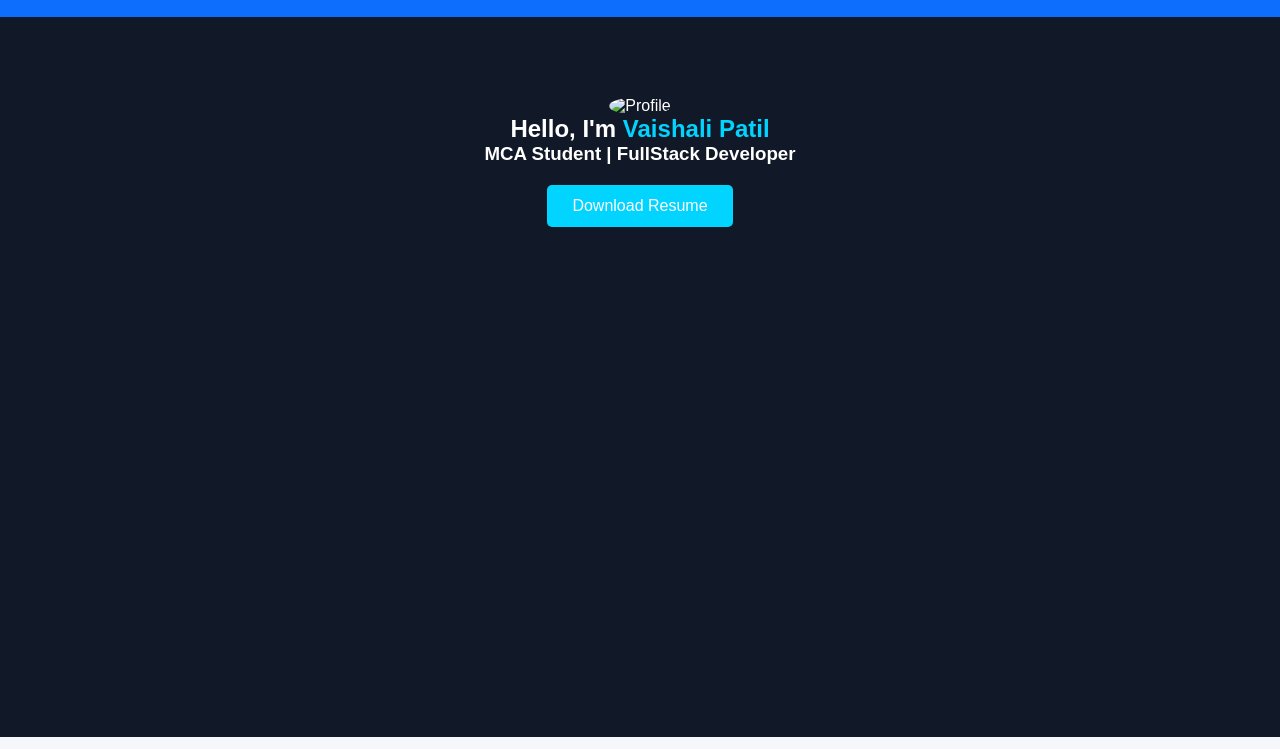
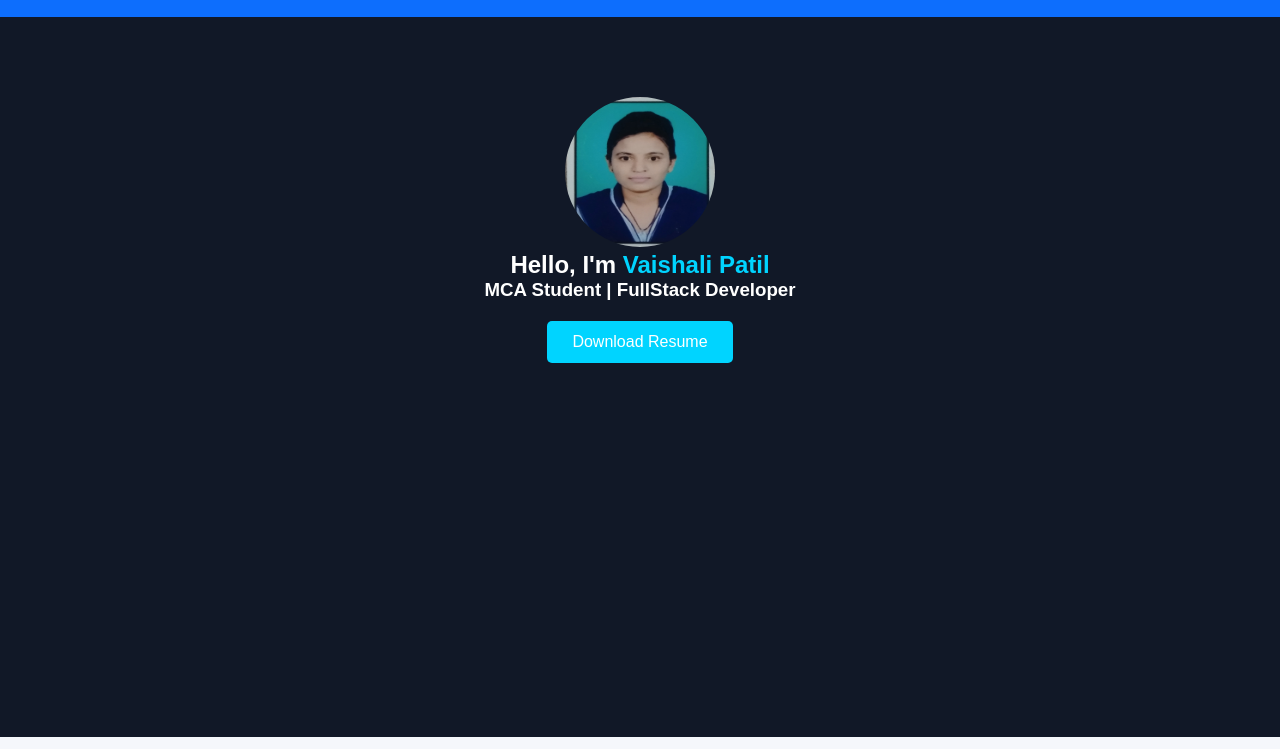
Before and after one commit to VAISHALI123sapkal/my-portfolio, a plain HTML site: page index.html in a window 1280 px wide. Shown: the part 51-800 px from the top of the page. Drawn offline with Linux system fonts and the light colour scheme.

Commit message:
Update index.html

```diff
--- a/index.html
+++ b/index.html
@@ -25,7 +25,7 @@
 
 
 <section id="home" class="hero">
-    <img src="profile/vaishu.jpg" alt="Profile">
+    <img src="vaishu.jpg" alt="Profile">
     <h1>Hello, I'm <span>Vaishali Patil</span></h1>
     <h3>MCA Student | FullStack Developer</h3>
     <a href="Vaishali patil_CV_Resume.pdf" class="btn">Download Resume</a>
```
